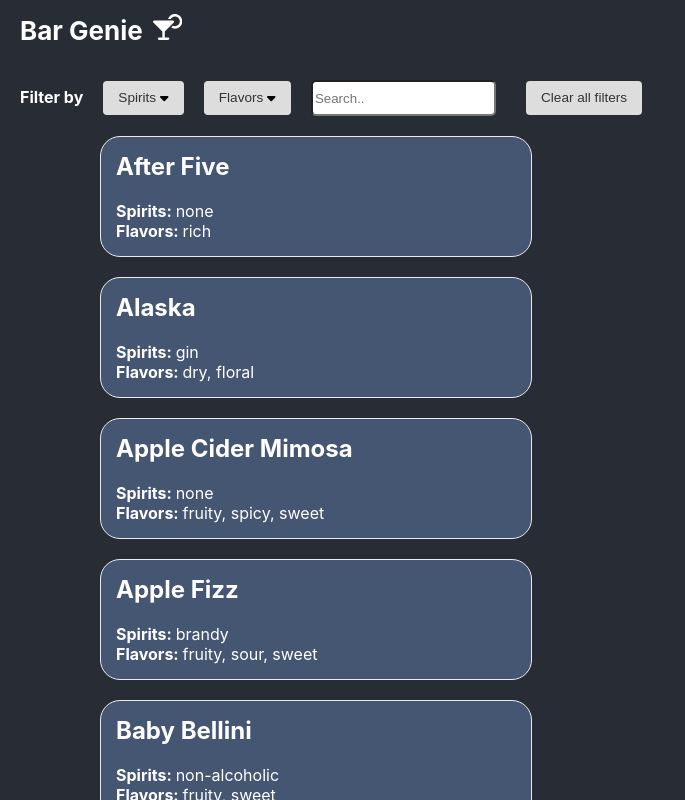
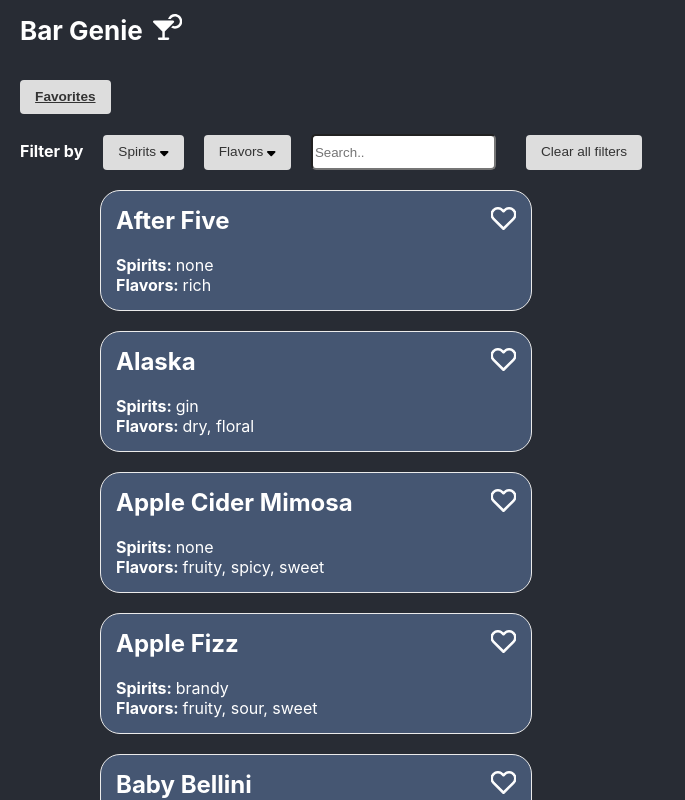
Before and after one commit to yunashin/bar-genie, a React (Create React App) app: page / in a window 1280 px wide. Shown: the top 800 px of the page, without its empty margins (0-685 px from the left). Built offline with nearby package versions, Linux system fonts and the light colour scheme.

Commit message:
add favorites

```diff
--- a/src/App.css
+++ b/src/App.css
@@ -24,6 +24,10 @@
 
 .m-top-20 {
   margin-top: 20px;
+}
+
+.m-bottom-20 {
+  margin-bottom: 20px;
 }
 
 @media (max-width: 670px) {
@@ -127,6 +131,10 @@ h2 {
   display: flex;
 }
 
+.between {
+  justify-content: space-between;
+}
+
 .block {
   display: block;
 }
--- a/src/App.tsx
+++ b/src/App.tsx
@@ -8,7 +8,7 @@ function App() {
       <header className="App-header">
         <div className="m-left-20">
           <b>Bar Genie</b>
-          <svg xmlns="http://www.w3.org/2000/svg" height="1em" style={{ fill: 'white', marginLeft: '10px' }} viewBox="0 0 576 512"><path d="M432 240c53 0 96-43 96-96s-43-96-96-96c-35.5 0-66.6 19.3-83.2 48H296.2C316 40.1 369.3 0 432 0c79.5 0 144 64.5 144 144s-64.5 144-144 144c-27.7 0-53.5-7.8-75.5-21.3l35.4-35.4c12.2 5.6 25.8 8.7 40.1 8.7zM1.8 142.8C5.5 133.8 14.3 128 24 128H392c9.7 0 18.5 5.8 22.2 14.8s1.7 19.3-5.2 26.2l-177 177V464h64c13.3 0 24 10.7 24 24s-10.7 24-24 24H208 120c-13.3 0-24-10.7-24-24s10.7-24 24-24h64V345.9L7 169c-6.9-6.9-8.9-17.2-5.2-26.2z" /></svg>
+          <svg onClick={() => window.location.href = '/bar-genie'} xmlns="http://www.w3.org/2000/svg" height="1em" style={{ fill: 'white', marginLeft: '10px', cursor: 'pointer' }} viewBox="0 0 576 512"><path d="M432 240c53 0 96-43 96-96s-43-96-96-96c-35.5 0-66.6 19.3-83.2 48H296.2C316 40.1 369.3 0 432 0c79.5 0 144 64.5 144 144s-64.5 144-144 144c-27.7 0-53.5-7.8-75.5-21.3l35.4-35.4c12.2 5.6 25.8 8.7 40.1 8.7zM1.8 142.8C5.5 133.8 14.3 128 24 128H392c9.7 0 18.5 5.8 22.2 14.8s1.7 19.3-5.2 26.2l-177 177V464h64c13.3 0 24 10.7 24 24s-10.7 24-24 24H208 120c-13.3 0-24-10.7-24-24s10.7-24 24-24h64V345.9L7 169c-6.9-6.9-8.9-17.2-5.2-26.2z" /></svg>
         </div>
       </header>
       <FindCocktailsProvider>
--- a/src/ts/components/Body.tsx
+++ b/src/ts/components/Body.tsx
@@ -1,8 +1,8 @@
+import { useEffect, useMemo, useState } from "react";
+import { FlavorType, SpiritType, cocktailsData } from "../../data/cocktails";
 import MultiSelect from "./helperComponents/MultiSelect";
 import { useFindCocktailsContext } from "../context/FindCocktailsContext";
-import { FlavorType, SpiritType, cocktailsData } from "../../data/cocktails";
 import CocktailCard from "./CocktailCard";
-import { useEffect, useState } from "react";
 import IngredientCheckbox from "./IngredientCheckbox";
 
 const spiritOptions = [
@@ -30,6 +30,7 @@ const flavorOptions = [
 ];
 
 const Body = () => {
+  const [showFavorites, setShowFavorites] = useState(false);
   const [showSpiritsDropdown, setShowSpiritsDropdown] = useState(false);
   const [showFlavorsDropdown, setShowFlavorsDropdown] = useState(false);
   const [selectedIngredients, setSelectedIngredients] = useState<string[]>([]);
@@ -39,13 +40,19 @@ const Body = () => {
 
   const areFiltersApplied = Boolean(selectedSpirits.length || selectedFlavors.length || searchTerm !== '');
 
-  const filteredCocktails = cocktailsData.filter(cocktail =>
-    (selectedSpirits.length ? selectedSpirits.every((spirit) => cocktail.spirits.includes(spirit as SpiritType)) : true) &&
+  const favoriteCocktailNames = JSON.parse(window.localStorage.getItem('favoriteCocktails') || '[]');
+
+  const filteredCocktails = useMemo(() => cocktailsData.filter(cocktail => {
+    if (showFavorites) {
+      return favoriteCocktailNames.includes(cocktail.name);
+    }
+    return (selectedSpirits.length ? selectedSpirits.every((spirit) => cocktail.spirits.includes(spirit as SpiritType)) : true) &&
       (selectedFlavors.length ? selectedFlavors.every(flavor => cocktail.flavors.includes(flavor as FlavorType)) : true) &&
       (cocktail.label.toLowerCase().includes(lowercaseSearchTerm) ||
         cocktail.ingredients.some(ingredient => ingredient.ingredient.toLowerCase().includes(lowercaseSearchTerm)) ||
         cocktail.directions.some(direction => direction.toLowerCase().includes(lowercaseSearchTerm)))
-  );
+  }
+  ), [favoriteCocktailNames, lowercaseSearchTerm, selectedFlavors, selectedSpirits, showFavorites]);
 
   const ingredients = Array.from(new Set(
     filteredCocktails.flatMap(cocktail => cocktail.ingredients).map(ingredient => ingredient.ingredient)
@@ -83,10 +90,16 @@ const Body = () => {
   return (
     <div className="body">
       <div>
+        <button className="m-left-20 m-bottom-20" onClick={() => {
+          setShowFavorites(!showFavorites);
+        }}>
+          <b><u>{showFavorites ? 'View all' : 'Favorites'}</u></b>
+        </button>
+      </div>
+      {!showFavorites && <div>
         <span className="m-left-20 mobile-hidden"><b>Filter by</b></span>
         <span className="m-left-20 mobile-hidden">
           <MultiSelect
-            children={<>Spirits</>}
             onChange={onSpiritsChange}
             onOpenChange={(showDropdown: boolean) => {
               setShowSpiritsDropdown(showDropdown);
@@ -96,11 +109,12 @@ const Body = () => {
             selectedOptions={selectedSpirits}
             showDropdown={showSpiritsDropdown}
             setShowDropdown={setShowSpiritsDropdown}
-          />
+          >
+            <>Spirits</>
+          </MultiSelect>
         </span>
         <span className="m-left-20 mobile-hidden">
           <MultiSelect
-            children={<>Flavors</>}
             onChange={onFlavorsChange}
             onOpenChange={(showDropdown: boolean) => {
               setShowFlavorsDropdown(showDropdown);
@@ -110,7 +124,9 @@ const Body = () => {
             selectedOptions={selectedFlavors}
             showDropdown={showFlavorsDropdown}
             setShowDropdown={setShowFlavorsDropdown}
-          />
+          >
+            <>Flavors</>
+          </MultiSelect>
         </span>
         <span className="m-left-20 m-top-mobile">
           <input
@@ -129,21 +145,24 @@ const Body = () => {
             setSearchTerm('');
           }}>Clear all filters</button>
         </span>
-      </div>
-      {Boolean(selectedSpirits.length || selectedFlavors.length) && (
+      </div>}
+      {!showFavorites && Boolean(selectedSpirits.length || selectedFlavors.length) && (
         <div className="m-top-20 m-left-20">
           <b>Filters: </b>
           {selectedSpirits.map((spirit, index) => !selectedFlavors.length && index === selectedSpirits.length - 1 ? spirit : `${spirit}, `)}
           {selectedFlavors.map((flavor, index) => index === selectedFlavors.length - 1 ? flavor : `${flavor}, `)}
         </div>
       )}
-      {filteredCocktails.length ? <div className="flex">
+      {filteredCocktails.length ?
+        <div className="flex">
           <div className="block">
             {filteredCocktails.map(cocktail => {
-            return cocktail.ingredients.flatMap(ingredient => ingredient.ingredient).every(ingredient => selectedIngredients.includes(ingredient)) ? <CocktailCard cocktail={cocktail} key={`cocktail-card-${cocktail.name}`} /> : null;
+              return cocktail.ingredients.flatMap(ingredient => ingredient.ingredient)
+                .every(ingredient => selectedIngredients.includes(ingredient)) ?
+                <CocktailCard cocktail={cocktail} key={`cocktail-card-${cocktail.name}`} /> : null;
             })}
           </div>
-        {areFiltersApplied && Boolean(filteredCocktails.length) && (
+          {!showFavorites && areFiltersApplied && Boolean(filteredCocktails.length) && (
             <div className="ingredients">
               <b>Ingredients for all results</b>
               {ingredients.sort((a, b) => a.toLowerCase().localeCompare(b.toLowerCase())).map(ingredient => {
--- a/src/ts/components/CocktailCard.tsx
+++ b/src/ts/components/CocktailCard.tsx
@@ -1,10 +1,27 @@
-import { useState } from "react";
+import { useCallback, useState } from "react";
 import $ from "jquery";
 
 import { CocktailType } from "../../data/cocktails";
+import { useFindCocktailsContext } from "../context/FindCocktailsContext";
 
 const CocktailCard = ({ cocktail }: { cocktail: CocktailType }) => {
   const [showFullContents, setShowFullContents] = useState(false);
+
+  const { favoriteCocktails, setFavoriteCocktails } = useFindCocktailsContext();
+  const [isFavorite, setIsFavorite] = useState(favoriteCocktails.includes(cocktail.name));
+
+  const handleFavoriteClick = useCallback((event: React.MouseEvent) => {
+    event.stopPropagation();
+    let updatedFavorites = [];
+    if (!favoriteCocktails.includes(cocktail.name)) {
+      updatedFavorites = Array.from(new Set([...favoriteCocktails, cocktail.name]));
+    } else {
+      updatedFavorites = favoriteCocktails.filter((favorite: string) => favorite !== cocktail.name);
+    }
+    window.localStorage.setItem('favoriteCocktails', JSON.stringify(updatedFavorites));
+    setFavoriteCocktails(updatedFavorites);
+    setIsFavorite(!isFavorite);
+  }, [cocktail.name, favoriteCocktails, isFavorite, setFavoriteCocktails]);
 
   return (
     <div className="cocktail-card" key={cocktail.name} onClick={() => {
@@ -15,7 +32,14 @@ const CocktailCard = ({ cocktail }: { cocktail: CocktailType }) => {
         $(`#details-${cocktail.name}`).slideUp();
       }
     }}>
-      <h2><b>{cocktail.label}</b></h2>
+      <div className="flex between">
+        <h2><b>{cocktail.label}</b></h2>
+        {isFavorite ?
+          <svg onClick={(event) => handleFavoriteClick(event)} width="30px" height="30px" viewBox="0 0 24 24" fill="none" xmlns="http://www.w3.org/2000/svg" stroke="#f75959" strokeWidth="1.08"><g id="SVGRepo_bgCarrier" strokeWidth="0"></g><g id="SVGRepo_tracerCarrier" strokeLinecap="round" strokeLinejoin="round"></g><g id="SVGRepo_iconCarrier"> <path d="M12 5.881C12.981 4.729 14.484 4 16.05 4C18.822 4 21 6.178 21 8.95C21 12.3492 17.945 15.1195 13.3164 19.3167L13.305 19.327L12 20.515L10.695 19.336L10.6595 19.3037C6.04437 15.1098 3 12.3433 3 8.95C3 6.178 5.178 4 7.95 4C9.516 4 11.019 4.729 12 5.881Z" fill="#f75959"></path> </g></svg>
+          :
+          <svg onClick={(event) => handleFavoriteClick(event)} fill="#ffffff" height="25px" width="25px" version="1.1" id="Capa_1" xmlns="http://www.w3.org/2000/svg" xmlnsXlink="http://www.w3.org/1999/xlink" viewBox="0 0 471.701 471.701" xmlSpace="preserve" stroke="#ffffff" strokeWidth="21.226545"><g id="SVGRepo_bgCarrier" strokeWidth="0"></g><g id="SVGRepo_tracerCarrier" strokeLinecap="round" strokeLinejoin="round" stroke="#CCCCCC" strokeWidth="5.660412"></g><g id="SVGRepo_iconCarrier"> <g> <path d="M433.601,67.001c-24.7-24.7-57.4-38.2-92.3-38.2s-67.7,13.6-92.4,38.3l-12.9,12.9l-13.1-13.1 c-24.7-24.7-57.6-38.4-92.5-38.4c-34.8,0-67.6,13.6-92.2,38.2c-24.7,24.7-38.3,57.5-38.2,92.4c0,34.9,13.7,67.6,38.4,92.3 l187.8,187.8c2.6,2.6,6.1,4,9.5,4c3.4,0,6.9-1.3,9.5-3.9l188.2-187.5c24.7-24.7,38.3-57.5,38.3-92.4 C471.801,124.501,458.301,91.701,433.601,67.001z M414.401,232.701l-178.7,178l-178.3-178.3c-19.6-19.6-30.4-45.6-30.4-73.3 s10.7-53.7,30.3-73.2c19.5-19.5,45.5-30.3,73.1-30.3c27.7,0,53.8,10.8,73.4,30.4l22.6,22.6c5.3,5.3,13.8,5.3,19.1,0l22.4-22.4 c19.6-19.6,45.7-30.4,73.3-30.4c27.6,0,53.6,10.8,73.2,30.3c19.6,19.6,30.3,45.6,30.3,73.3 C444.801,187.101,434.001,213.101,414.401,232.701z"></path> </g> </g></svg>
+        }
+      </div>
       {Boolean(cocktail.spirits.length) && (
         <div>
           <b>Spirits: </b>
--- a/src/ts/context/FindCocktailsContext.tsx
+++ b/src/ts/context/FindCocktailsContext.tsx
@@ -1,20 +1,24 @@
 import { createContext, useContext } from "react";
 
 export interface FindCocktailsState {
+  favoriteCocktails: string[];
   selectedSpirits: string[];
   selectedFlavors: string[];
 }
 
 export interface FindCocktailsContent extends FindCocktailsState {
+  setFavoriteCocktails: (favorites: string[]) => void;
   setSelectedSpirits: (spirits: string[]) => void;
   setSelectedFlavors: (flavors: string[]) => void;
 }
 
 export const FindCocktailsContext = createContext<FindCocktailsContent>({
+  favoriteCocktails: [],
   selectedSpirits: [],
   selectedFlavors: [],
+  setFavoriteCocktails: () => { },
   setSelectedSpirits: () => { },
-  setSelectedFlavors: () => []
+  setSelectedFlavors: () => { },
 });
 
 export const useFindCocktailsContext = () => useContext(FindCocktailsContext);
--- a/src/ts/context/FindCocktailsProvider.tsx
+++ b/src/ts/context/FindCocktailsProvider.tsx
@@ -7,8 +7,13 @@ export const FindCocktailsProvider = ({
 }: {
   children: ReactElement;
 }): ReactElement => {
+  const [favoriteCocktails, updateFavoriteCocktails] = useState<string[]>(JSON.parse(window.localStorage.getItem('favoriteCocktails') || '[]'));
   const [selectedSpirits, updateSelectedSpirits] = useState<string[]>([]);
   const [selectedFlavors, updateSelectedFlavors] = useState<string[]>([]);
+
+  const setFavoriteCocktails = useCallback((favorites: string[]) => {
+    updateFavoriteCocktails(favorites);
+  }, []);
 
   const setSelectedSpirits = useCallback((spirits: string[]) => {
     updateSelectedSpirits(spirits);
@@ -19,8 +24,10 @@ export const FindCocktailsProvider = ({
   }, []);
 
   const data = {
+    favoriteCocktails,
     selectedSpirits,
     selectedFlavors,
+    setFavoriteCocktails,
     setSelectedSpirits,
     setSelectedFlavors,
   };
```
Lines whose indentation alone changed are shown as unchanged.
